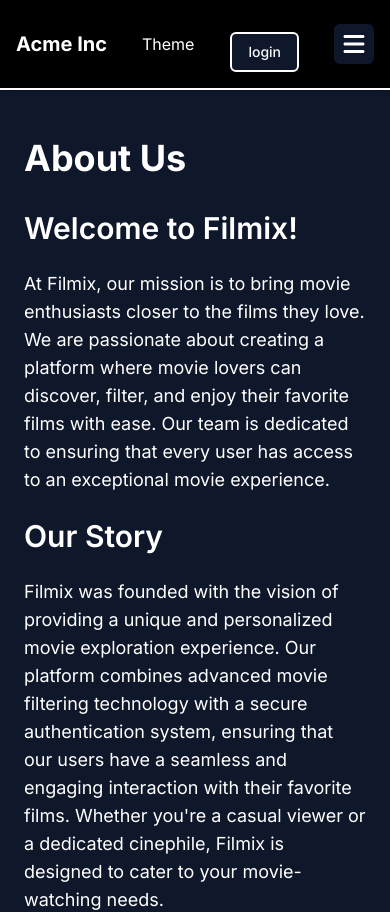
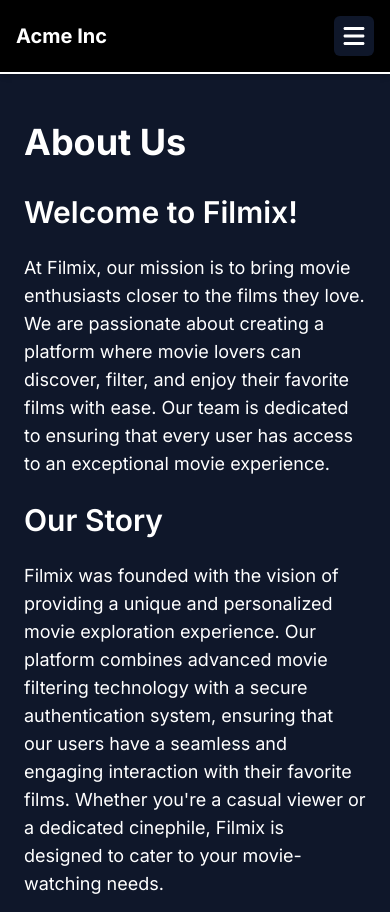
Before and after one commit to ShahwaizZahid/Film-Mix, a Next.js app: page /aboutus in a window 390 px wide. Shown: the top 912 px of the page. Built offline with nearby package versions, Linux system fonts and the light colour scheme; no server answers.

Commit message:
remove: .env file

```diff
--- a/src/components/ui/Navbar.tsx
+++ b/src/components/ui/Navbar.tsx
@@ -54,7 +54,8 @@
             About Us
           </Link>
         </div>
-        <div className="flex justify-center  items-center">
+        <div className=" md:block hidden ">
+          <div className="flex justify-center items-center">
             <DropdownMenu>
               <DropdownMenuTrigger className="flex items-center  gap-1 mr-9 border-none">
                 <span>Theme</span>
@@ -69,7 +70,7 @@
 
             {user.user ? (
               <Button
-              className="bg-primary text-primary-foreground px-4 py-2 rounded-md mt-4 w-full border-2 border-white"
+                className="bg-primary  text-primary-foreground px-4 py-2 rounded-md mt-4 w-full border-2 border-white"
                 onClick={handleLogout}
               >
                 Logout
@@ -79,6 +80,7 @@
                 <Link href="/login">login</Link>
               </Button>
             )}
+          </div>
         </div>
 
         {/* Mobile Menu Button */}
```
Also changed, not shown: 1 other file (tests, documents, lock files or other folders). Lines whose indentation alone changed are shown as unchanged.
